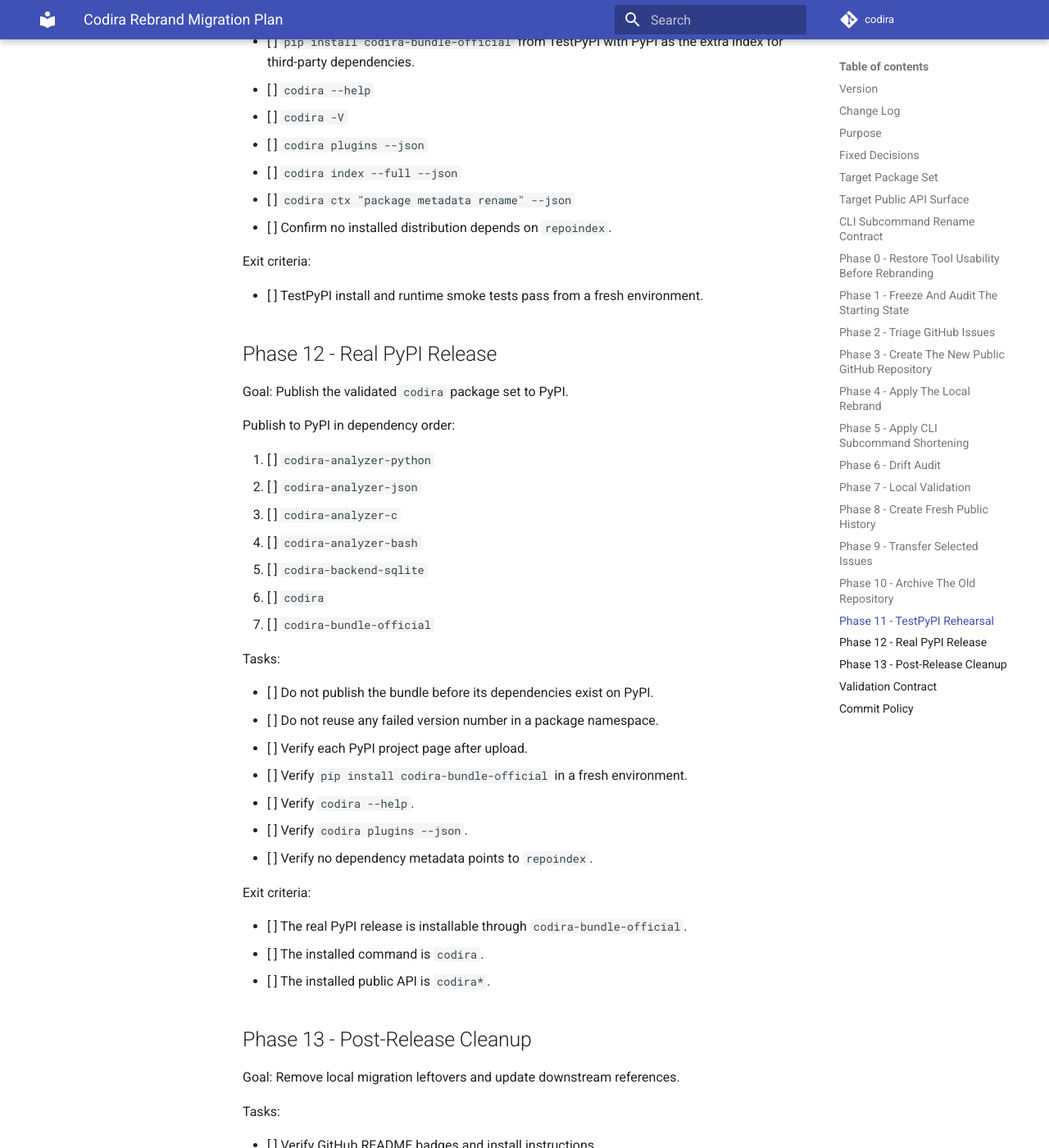
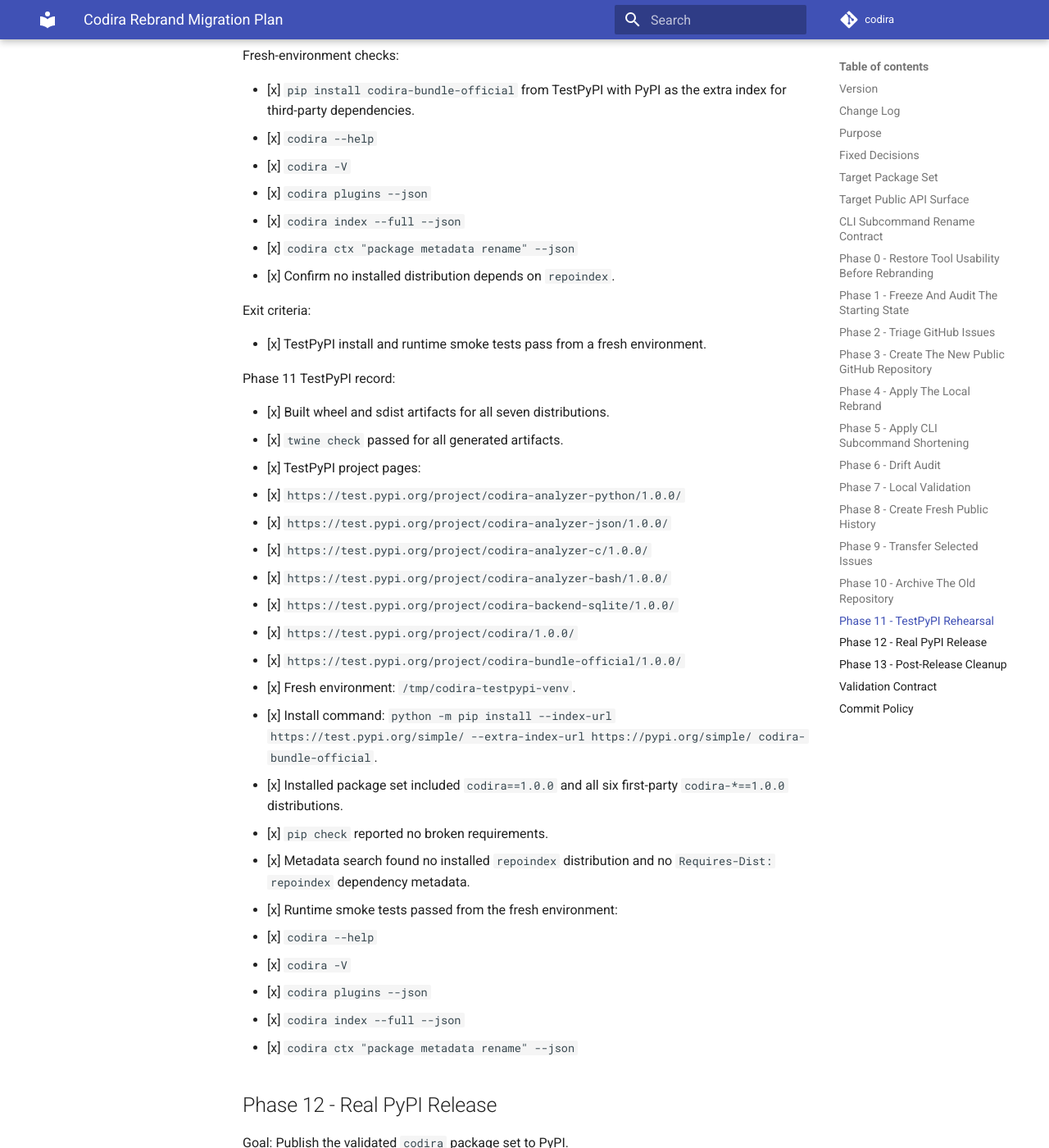
Before and after one commit to marco0560/codira, an MkDocs documentation site: the page built from docs/process/migration-plan-revised.md, in a window 1280 px wide and 1400 px high, scrolled down 15695 px. Shown: the whole window at 82% size. Built offline with MkDocs 1.6.1 and Material for MkDocs 9.7.7, drawn with Linux system fonts in a browser that asks for light colours; comment, search, counter and statistics services are not loaded; some of the changed text lies outside the part shown.

Commit message:
docs(process): record testpypi rehearsal

```diff
--- a/docs/process/migration-plan-revised.md
+++ b/docs/process/migration-plan-revised.md
@@ -45,6 +45,9 @@ This document supersedes the root-level draft `migration-plan.md` for the
 - `0.1.12`: Sync the Phase 8 through Phase 10 ledger into the active
   `codira` checkout and correct remaining ledger references where historical
   `repoindex` package names were accidentally rewritten to `codira`.
+- `0.1.13`: Complete Phase 11 by uploading all seven `1.0.0` distributions to
+  TestPyPI and validating a fresh `codira-bundle-official` install from the
+  package index.
 
 ## Purpose
 
@@ -588,28 +591,56 @@ Prove the package set resolves from a package index before touching real PyPI.
 
 Publish to TestPyPI in dependency order:
 
-1. [ ] `codira-analyzer-python`
-2. [ ] `codira-analyzer-json`
-3. [ ] `codira-analyzer-c`
-4. [ ] `codira-analyzer-bash`
-5. [ ] `codira-backend-sqlite`
-6. [ ] `codira`
-7. [ ] `codira-bundle-official`
+1. [x] `codira-analyzer-python`
+2. [x] `codira-analyzer-json`
+3. [x] `codira-analyzer-c`
+4. [x] `codira-analyzer-bash`
+5. [x] `codira-backend-sqlite`
+6. [x] `codira`
+7. [x] `codira-bundle-official`
 
 Fresh-environment checks:
 
-- [ ] `pip install codira-bundle-official` from TestPyPI with PyPI as the
+- [x] `pip install codira-bundle-official` from TestPyPI with PyPI as the
   extra index for third-party dependencies.
-- [ ] `codira --help`
-- [ ] `codira -V`
-- [ ] `codira plugins --json`
-- [ ] `codira index --full --json`
-- [ ] `codira ctx "package metadata rename" --json`
-- [ ] Confirm no installed distribution depends on `repoindex`.
+- [x] `codira --help`
+- [x] `codira -V`
+- [x] `codira plugins --json`
+- [x] `codira index --full --json`
+- [x] `codira ctx "package metadata rename" --json`
+- [x] Confirm no installed distribution depends on `repoindex`.
 
 Exit criteria:
 
-- [ ] TestPyPI install and runtime smoke tests pass from a fresh environment.
+- [x] TestPyPI install and runtime smoke tests pass from a fresh environment.
+
+Phase 11 TestPyPI record:
+
+- [x] Built wheel and sdist artifacts for all seven distributions.
+- [x] `twine check` passed for all generated artifacts.
+- [x] TestPyPI project pages:
+  - [x] `https://test.pypi.org/project/codira-analyzer-python/1.0.0/`
+  - [x] `https://test.pypi.org/project/codira-analyzer-json/1.0.0/`
+  - [x] `https://test.pypi.org/project/codira-analyzer-c/1.0.0/`
+  - [x] `https://test.pypi.org/project/codira-analyzer-bash/1.0.0/`
+  - [x] `https://test.pypi.org/project/codira-backend-sqlite/1.0.0/`
+  - [x] `https://test.pypi.org/project/codira/1.0.0/`
+  - [x] `https://test.pypi.org/project/codira-bundle-official/1.0.0/`
+- [x] Fresh environment:
+  `/tmp/codira-testpypi-venv`.
+- [x] Install command:
+  `python -m pip install --index-url https://test.pypi.org/simple/ --extra-index-url https://pypi.org/simple/ codira-bundle-official`.
+- [x] Installed package set included `codira==1.0.0` and all six first-party
+  `codira-*==1.0.0` distributions.
+- [x] `pip check` reported no broken requirements.
+- [x] Metadata search found no installed `repoindex` distribution and no
+  `Requires-Dist: repoindex` dependency metadata.
+- [x] Runtime smoke tests passed from the fresh environment:
+  - [x] `codira --help`
+  - [x] `codira -V`
+  - [x] `codira plugins --json`
+  - [x] `codira index --full --json`
+  - [x] `codira ctx "package metadata rename" --json`
 
 ## Phase 12 - Real PyPI Release
 
```
Also changed, not shown: other parts of docs/process/migration-plan-revised.md (+1 -1 lines).
